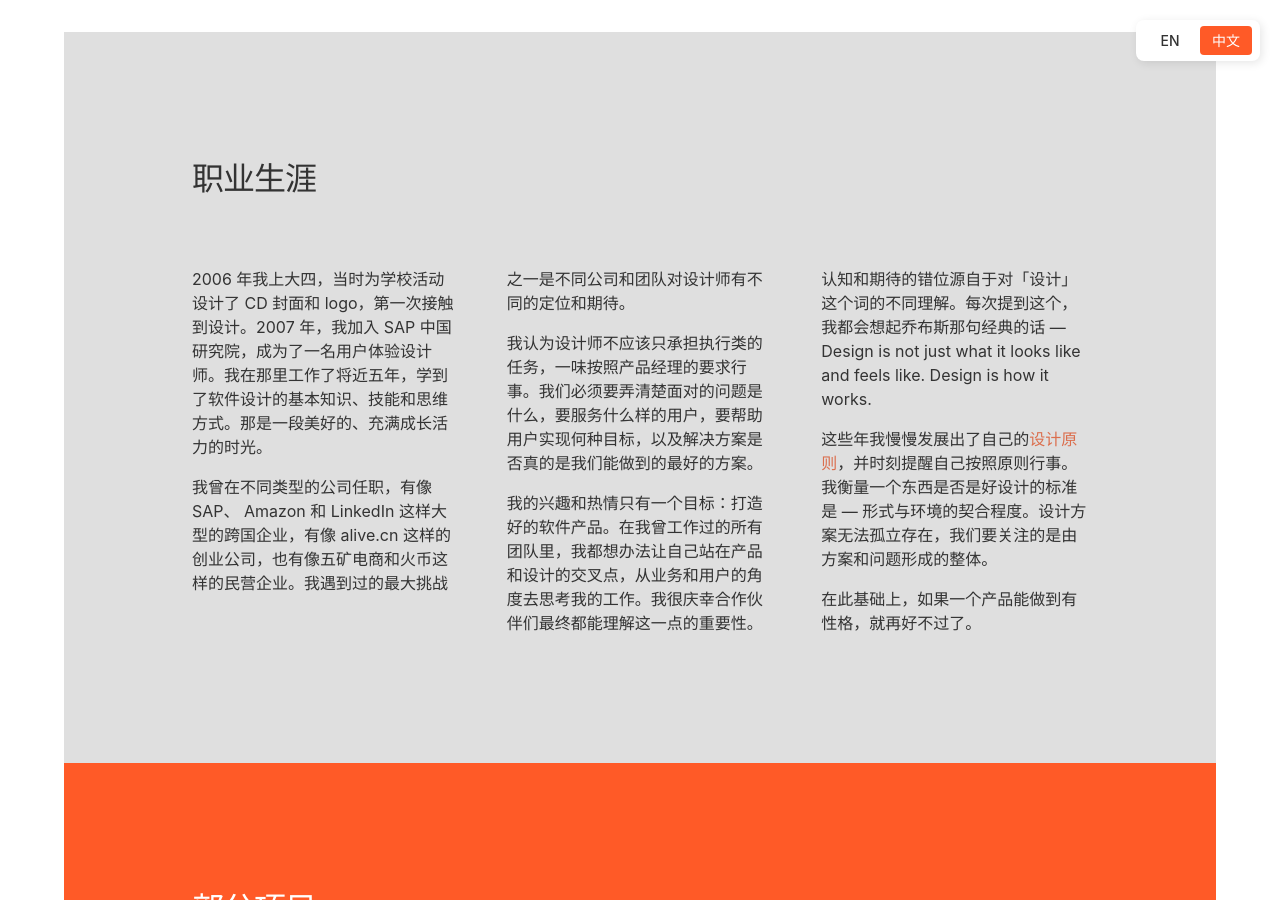
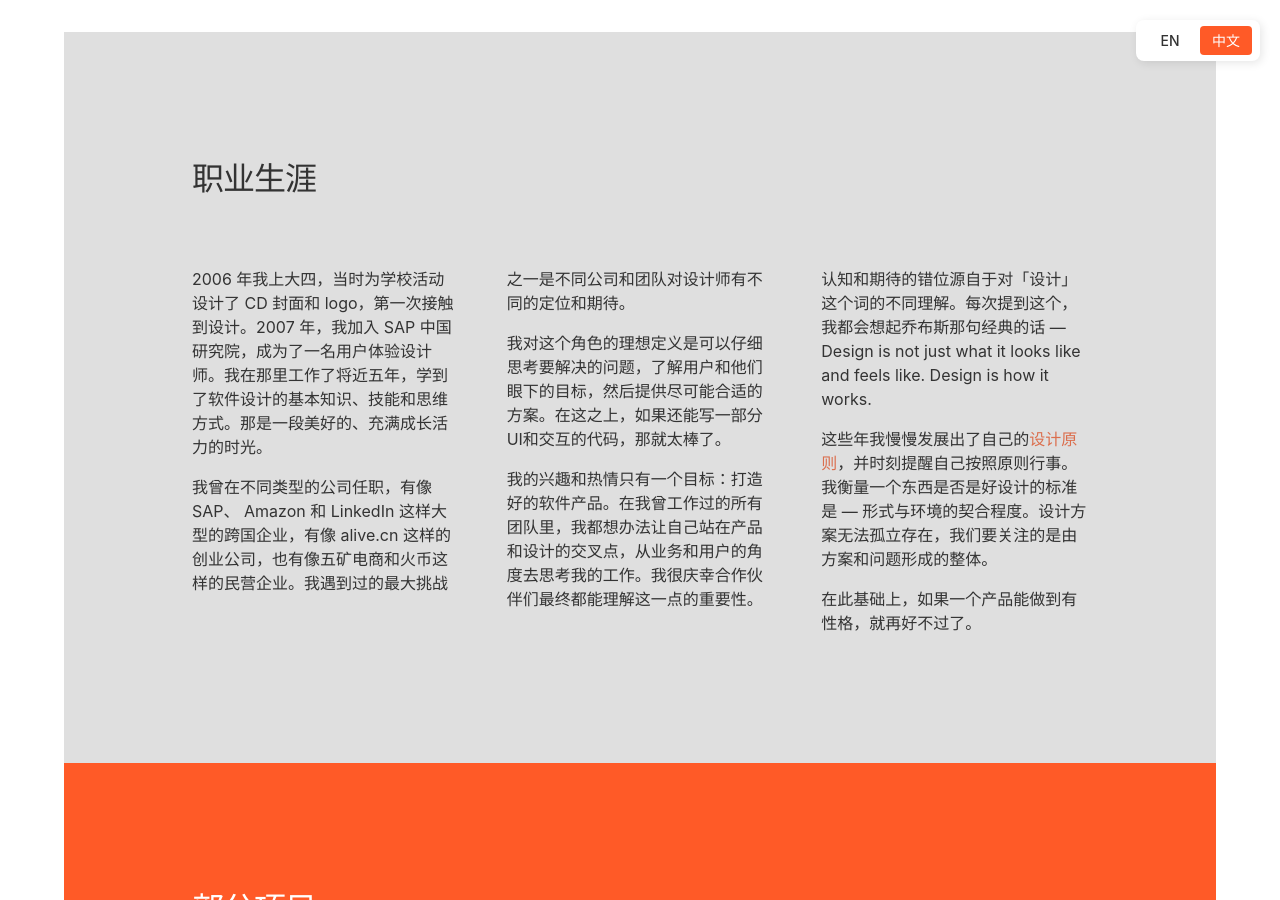
Before and after one commit to lvterry/lvterry.github.io, a Jekyll site: the page built from p/zh/index.html, in a window 1280 px wide and 900 px high. Built offline with Jekyll 4.4.1, drawn with Linux system fonts in a browser that asks for light colours.

Commit message:
revise wording

```diff
--- a/p/en/index.html
+++ b/p/en/index.html
@@ -17,7 +17,7 @@ bodyClass: portfolio
 
 		<p>My career as a designer started in 2006 when I made some CD cover and logo design in college. In 2007 I joined SAP as a UX Designer and stayed there for around 5 years. I learned all the basics of Design there. It was a great ride of learning and growing.</p>
 
-		<p>I've worked in different kinds of companies since then. Some are multi-national companies like Amazon and LinkedIn. Some are startups like alive.cn. Some are local private companies like Wuage and Huobi. I found different companies have different expectations for the role Designer. But no matter what teams I work in, I reject to simply <em>follow orders</em> of PMs. I need to think the problem through. I need to know who are the users and what goals they are trying to achieve in their life. I need to know whether our solution is the best we can do to help them.</p>
+		<p>I've worked in different kinds of companies since then. Some are multi-national companies like Amazon and LinkedIn. Some are startups like alive.cn. Some are local private companies like Wuage and Huobi. I found different companies have different expectations for the role Designer. My ideal scope for the role is to be able to think through the problem, know who are the users and what goals they're trying to achieve and then come up with the best solution we can offer. At last, if I could code the UI & interaction, it would be great.</p>
 
 		<p>My passion lies in creating good software. In all the teams I stayed, I managed to setup a working model that allows me to stand at the intersection of product management and design. I am grateful that all the partners had learned to appreciate my work in the end.</p>
 
--- a/p/zh/index.html
+++ b/p/zh/index.html
@@ -19,7 +19,7 @@ bodyClass: portfolio
 
 		<p>我曾在不同类型的公司任职，有像 SAP、 Amazon 和 LinkedIn 这样大型的跨国企业，有像 alive.cn 这样的创业公司，也有像五矿电商和火币这样的民营企业。我遇到过的最大挑战之一是不同公司和团队对设计师有不同的定位和期待。</p>
 
-		<p>我认为设计师不应该只承担执行类的任务，一味按照产品经理的要求行事。我们必须要弄清楚面对的问题是什么，要服务什么样的用户，要帮助用户实现何种目标，以及解决方案是否真的是我们能做到的最好的方案。</p>
+		<p>我对这个角色的理想定义是可以仔细思考要解决的问题，了解用户和他们眼下的目标，然后提供尽可能合适的方案。在这之上，如果还能写一部分UI和交互的代码，那就太棒了。</p>
 
 		<p>我的兴趣和热情只有一个目标：打造好的软件产品。在我曾工作过的所有团队里，我都想办法让自己站在产品和设计的交叉点，从业务和用户的角度去思考我的工作。我很庆幸合作伙伴们最终都能理解这一点的重要性。</p>
 
```
